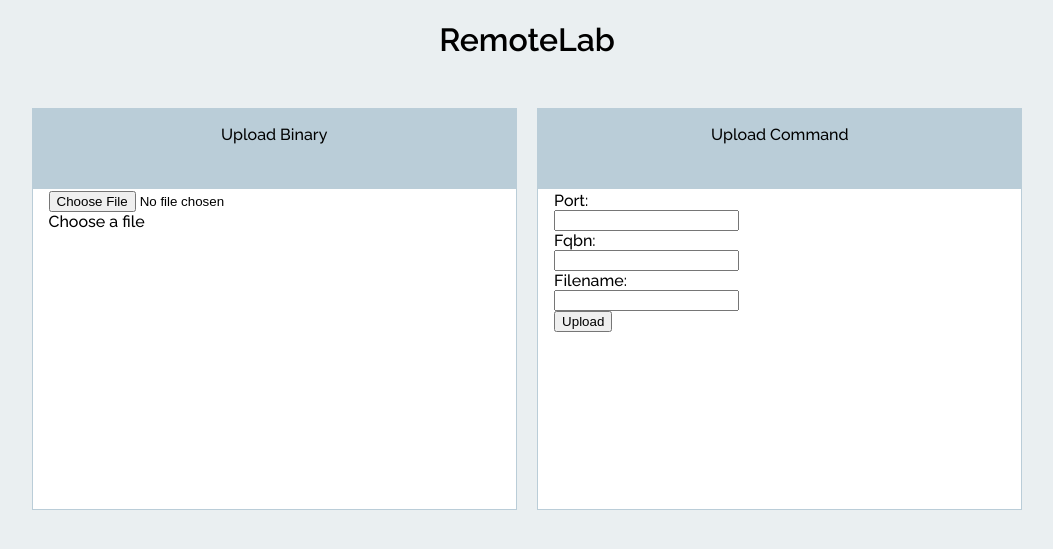
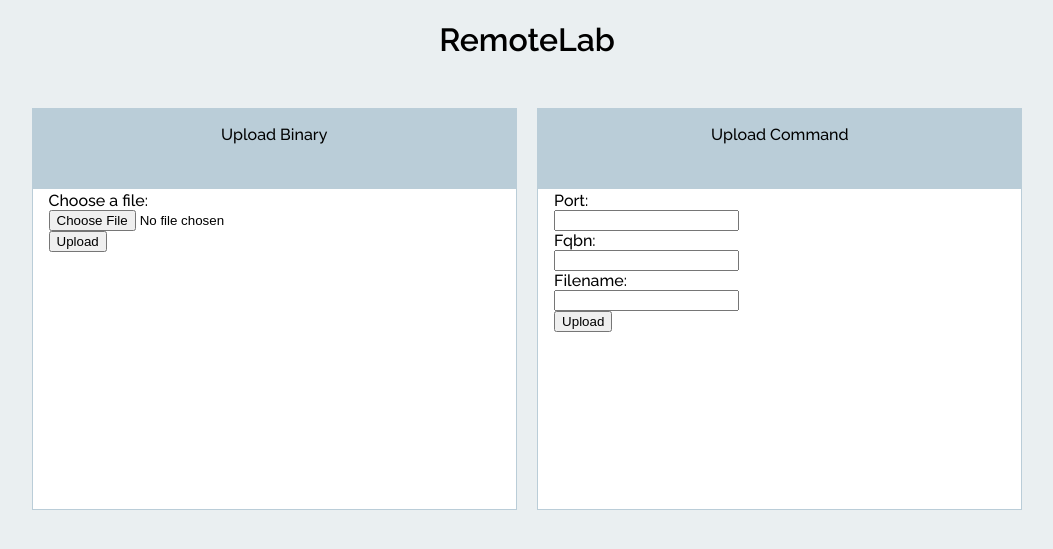
Before and after one commit to ZoroXV/RemoteLab, a Flask app: page / in a window 1280 px wide. Shown: the top 549 px of the page, without its empty margins (113-1166 px from the left). Run offline with Flask 2, Linux system fonts and the light colour scheme.

Commit message:
feat: Frontend: Handle file upload

```diff
--- a/src/frontend/app.py
+++ b/src/frontend/app.py
@@ -1,4 +1,4 @@
-from flask import  Flask, render_template, request, json
+from flask import *
 
 app = Flask(__name__)
 
@@ -13,8 +13,10 @@ def upload_command():
 
 @app.route('/upload_binary', methods=["POST"])
 def upload_binary():
-    data = request.form
-    return data
+    uploaded_file = request.files['file']
+    if uploaded_file.filename != '':
+        uploaded_file.save(uploaded_file.filename)
+    return "Sucess"
 
 if __name__ == '__main__':
     app.run(debug=True, host='0.0.0.0')
--- a/src/frontend/templates/widgets/upload_binary.html
+++ b/src/frontend/templates/widgets/upload_binary.html
@@ -4,9 +4,11 @@
             <p>Upload Binary</p>
         </div>
         <div class="widget-content">
-            <form>
-                <input type="file" name="file" id="file" class="inputfile"/>
-                <label for="file">Choose a file</label>
+            <form action="/upload_binary" method="POST" enctype = "multipart/form-data">
+                <div>
+                    <label>Choose a file: <input type="file" name="file"/></label>
+                    <input type="submit" value="Upload">
+                </div>
             </form>
         </div>
     </div>
```
